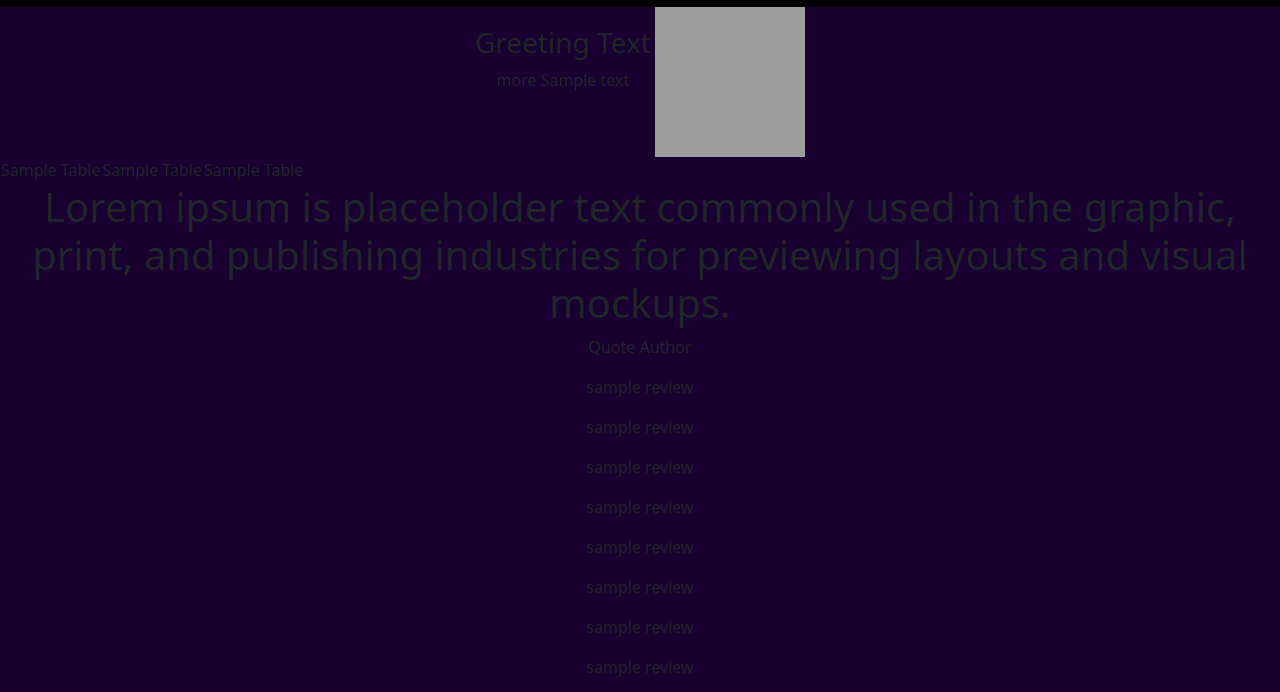
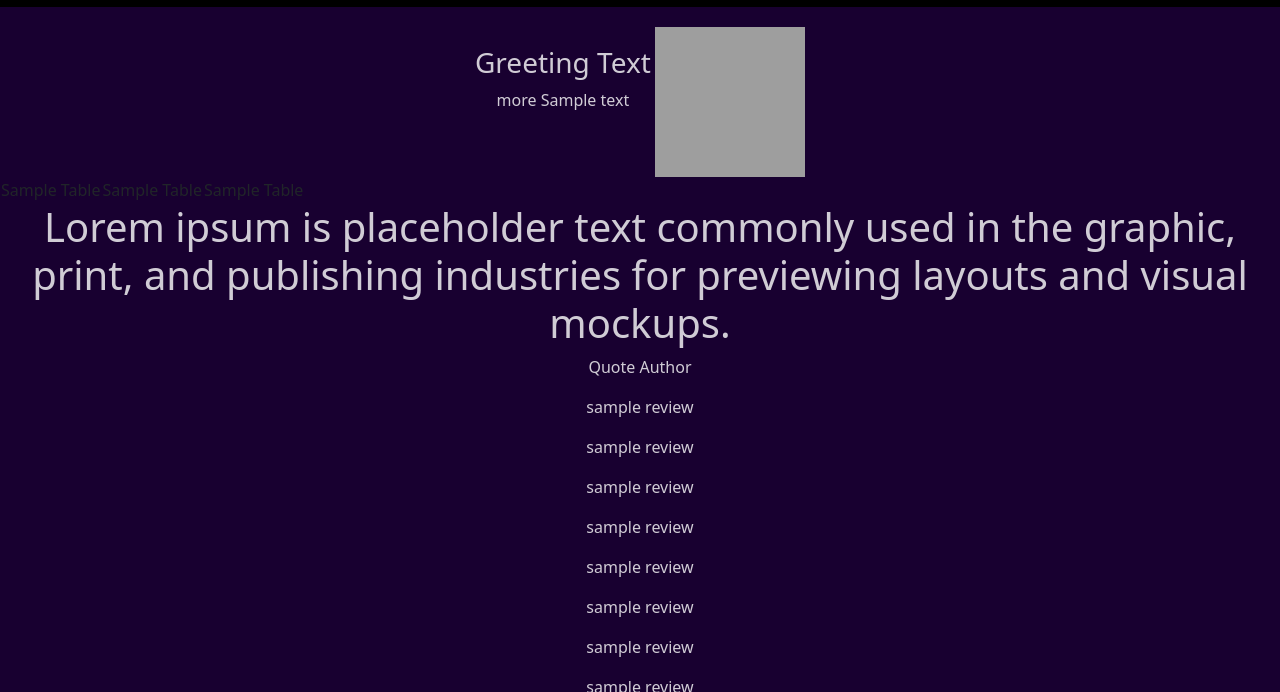
Before and after one commit to averybrubeck/cs50, a plain HTML site: page Homepage/index.html in a window 1280 px wide. Shown: the part 95-787 px from the top of the page. Drawn offline with nearby package versions, Linux system fonts and the light colour scheme; grey boxes are pictures that could not be loaded.

Commit message:
saving work

```diff
--- a/Homepage/styles.css
+++ b/Homepage/styles.css
@@ -10,6 +10,11 @@ li{
 }
 a{
     text-decoration: none;
+}
+h3,
+h1,
+p{
+    color: rgba(255,255,255,.8);
 }
 .navbar {
     padding: 10px;
@@ -37,6 +42,7 @@ a{
 }
 .mainBodyTopContent{
     display: block ruby;
+    padding-top: 20px;
 }
 .welcomeImage{
     width: 150px;
```
